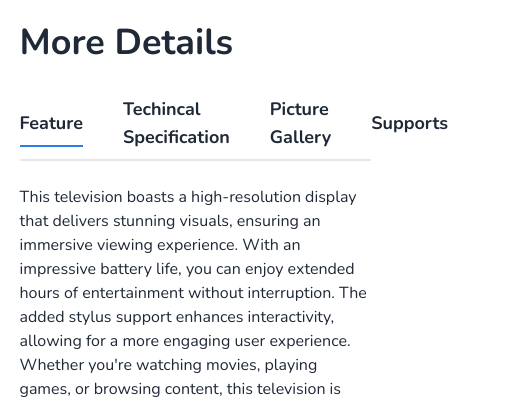
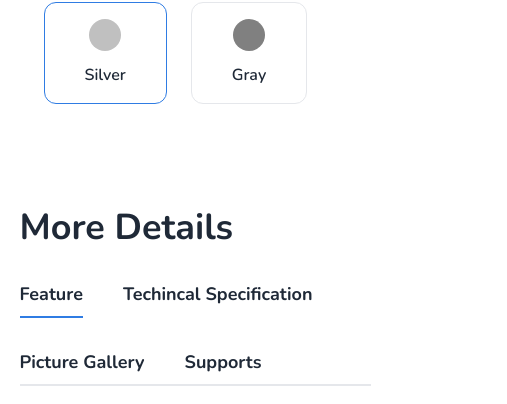
Before and after one commit to mdasik0/acc-client, a React (Vite) app: page /productDetails/1 in a window 390 px wide. Shown: the part 1153-1557 px from the top of the page, 507 px wide, since content can reach past the window. Built offline with nearby package versions, Linux system fonts and the light colour scheme.

Commit message:
full website responsive

```diff
--- a/src/components/pages/Home/LatestProductSection/ProductTab/ProductDetails/ProductDetails.jsx
+++ b/src/components/pages/Home/LatestProductSection/ProductTab/ProductDetails/ProductDetails.jsx
@@ -21,15 +21,15 @@ const ProductDetails = () => {
 
   return (
     <div className="xl:max-w-[80%] max-w-[90%] mx-auto">
-      <div className="flex gap-10 mt-10 mb-20">
-        <div className="w-1/2 h-[500px] bg-stone-100 p-20 rounded-[40px]">
+      <div className="flex xl:flex-row flex-col gap-10 mt-10 mb-20">
+        <div className="xl:w-1/2 w-full h-[500px] bg-stone-100 p-20 rounded-[40px]">
           <img
             className="w-full h-full object-contain"
             src={productDetails.image}
             alt=""
           />
         </div>
-        <div className="w-1/2 p-6">
+        <div className="xl:w-1/2 w-full p-6">
           <h2 className="text-4xl font-bold mb-6">{productDetails.name}</h2>
           <h2 className="w-8/12">{productDetails.description}</h2>
           {/* rating */}
@@ -68,7 +68,7 @@ const ProductDetails = () => {
       </div>
       <div className="mb-20">
         <h1 className="text-4xl font-bold mb-8">More Details</h1>
-        <ul className="flex gap-10 text-lg font-bold my-3 items-center border-b-2 pb-2">
+        <ul className="flex flex-wrap gap-10 text-lg font-bold my-3 items-center border-b-2 pb-2">
           <li
             onClick={() => setToggle(1)}
             className={`${
```
